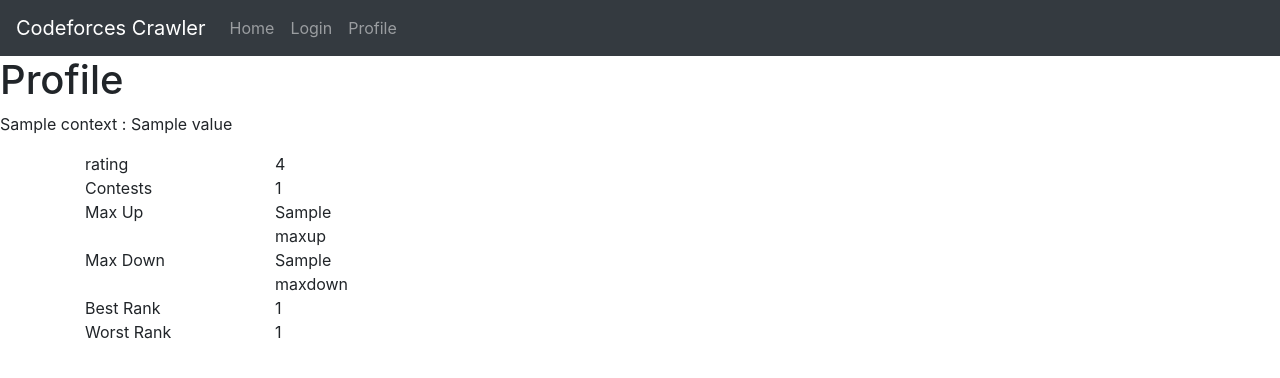
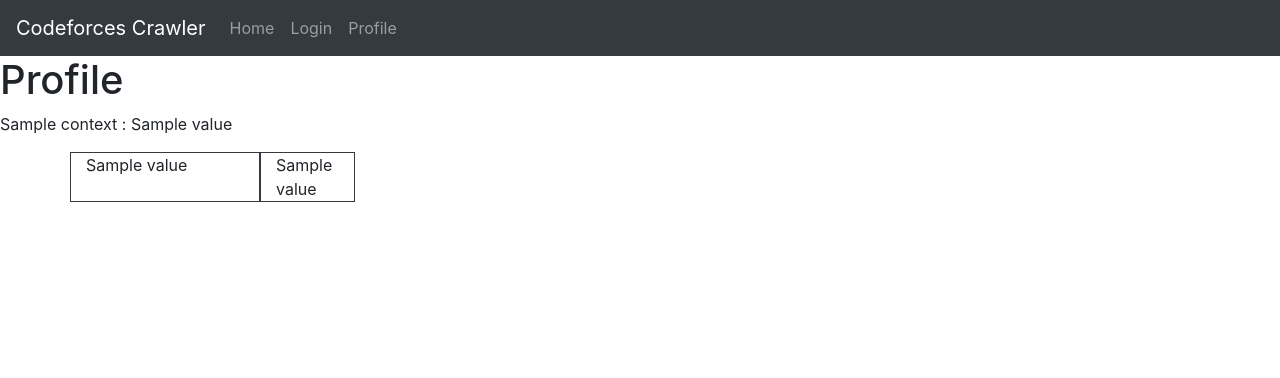
Before and after one commit to Yash5769/CodeforcesCrawler, a Django app: template CodeforcesCrawler/template/login/profile.html in a window 1280 px wide. Shown: the top 378 px of the page. Run offline with Django 3.2, Linux system fonts and the light colour scheme; the template is opened without the code that fills it: most values are stand-ins (such as "Sample title", 1, 10 or a date in 2020); some libraries are stand-ins or nearby versions.

Commit message:
uetified proofile

```diff
--- a/CodeforcesCrawler/input/scrape.py
+++ b/CodeforcesCrawler/input/scrape.py
@@ -32,5 +32,5 @@
         worst_rank = worst_rank if worst_rank > rank else rank
         maxup = maxup if maxup > delta else delta
         maxdown = maxdown if maxdown < delta else delta
-    value = {"num_contest":num_contest,"maxup": maxup,"maxdown":maxdown,"best_rank":best_rank,"worst_rank":worst_rank}
-    return value
+    values = {"Number of contests":num_contest,"Max Up": maxup,"Max Down":maxdown,"Best Rank":best_rank,"Worst Rank":worst_rank}
+    return values
--- a/CodeforcesCrawler/input/views.py
+++ b/CodeforcesCrawler/input/views.py
@@ -27,7 +27,7 @@
         return HttpResponseRedirect("/login")
     for field in Handle():
         context.update({field.label: response.session.get(field.label)})
-    val = scrape.get_contests(context["Handle"])
+    val = {"values":scrape.get_contests(context["Handle"])}
     t = {"context":context,"rating":scrape.get_rating(context["Handle"])}
     t.update(val)
     # for field in Handle():
--- a/CodeforcesCrawler/template/base.html
+++ b/CodeforcesCrawler/template/base.html
@@ -27,7 +27,7 @@
         </nav>
             <title>{%block title%} My Site {% endblock %}</title>
     </head>
-    <body>
+    <body class = "bg-white">
         {% block content %}
 
         {% endblock %}
--- a/CodeforcesCrawler/template/login/login.html
+++ b/CodeforcesCrawler/template/login/login.html
@@ -6,7 +6,7 @@
     <form method="post",action = "/login/">
         {% csrf_token %}
         {% bootstrap_form form %}
-        <button type = 'submit', name = 'submit',class="btn btn-primary">Confirm</button>
+        <button type = 'submit', name = 'submit',class="btn btn-primary bg-primary">Confirm</button>
     </form>
 
 {% endblock %}
--- a/CodeforcesCrawler/template/login/profile.html
+++ b/CodeforcesCrawler/template/login/profile.html
@@ -6,60 +6,24 @@
             <p>{{label}} : {{value}} </p>
         {% endfor %}
         <div class='container-lg justify-content-md-center'>
+            {% for label,value in values.items %}
             <div class ='row'>
-            <div class = 'col-2'>
-                rating
+                <div class = 'col-2 border border-dark bg-white '>
+                    {{label}}
                 </div>
-            <div class='col-1'>
-                {{rating}}
+                {% ifequal label "Max Up" %}
+                    <div class='col-1 border border-dark text-success bg-white'>
+                {% else %}
+                {% ifequal label "Max Down" %}
+                <div class='col-1 border border-dark text-danger bg-white'>
+                {% else %}
+                <div class='col-1 border border-dark bg-white'>
+                {% endifequal %}
+                {% endifequal %}
+                {{value}}
                 </div>
             </div>
-
-        <div class='row'>
-            <div class='col-2'>
-                Contests
-            </div>
-            <div class='col-1'>
-                {{num_contest}}
+            {% endfor %}
         </div>
     </div>
-
-        <div class='row'>
-            <div class='col-2'>
-                Max Up
-            </div>
-            <div class='col-1'>
-                {{maxup}}
-            </div>
-        </div>
-
-        <div class='row'>
-            <div class='col-2'>
-                Max Down
-            </div>
-            <div class='col-1'>
-                {{maxdown}}
-            </div>
-        </div>
-
-        <div class='row'>
-            <div class='col-2'>
-                Best Rank
-            </div>
-            <div class='col-1'>
-                {{best_rank}}
-            </div>
-        </div>
-
-        <div class='row'>
-            <div class='col-2'>
-                Worst Rank
-            </div>
-            <div class='col-1'>
-                {{worst_rank}}
-            </div>
-        </div>
-    </div>
-
-
 {% endblock %}
```
Also changed, not shown: CodeforcesCrawler/db.sqlite3. Lines whose indentation alone changed are shown as unchanged.
